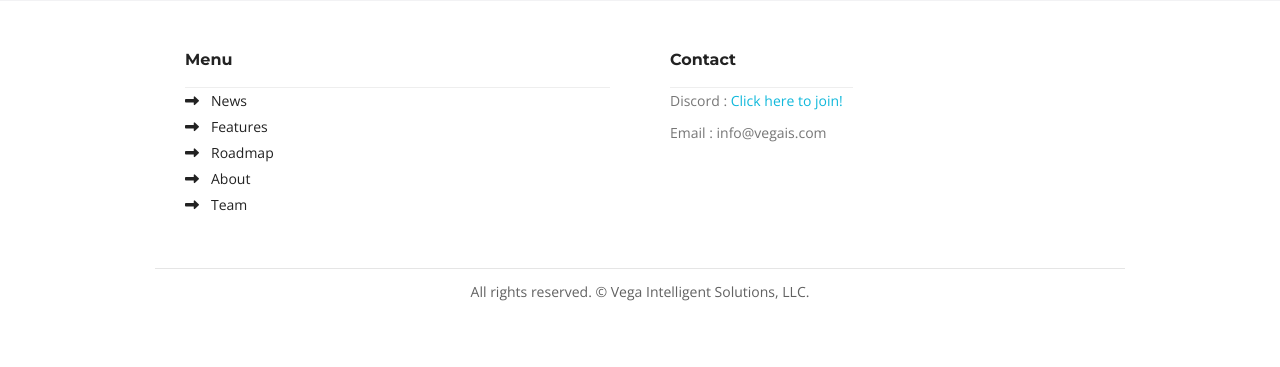
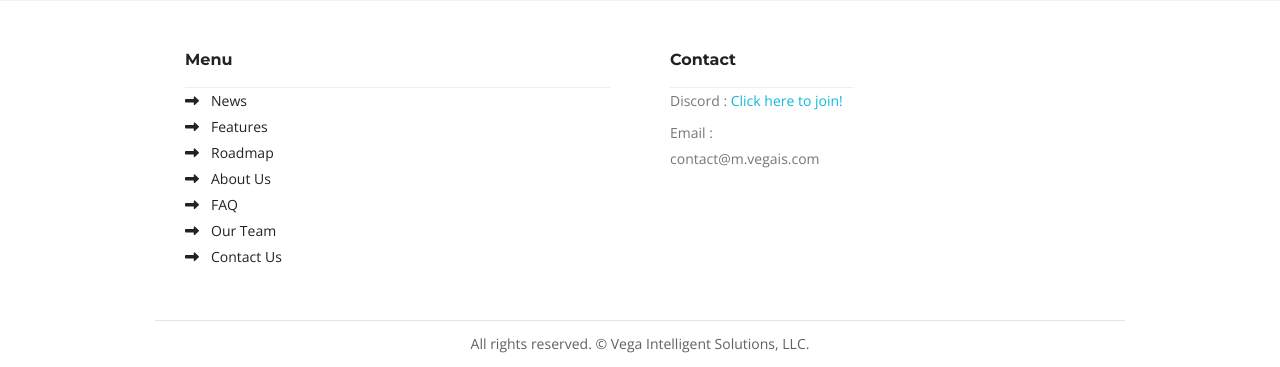
Before and after one commit to VegaAISolutions/VAISWeb, a Flask app: page / in a window 1280 px wide. Shown: the part 5332-5699 px from the top of the page. Before the commit the page ends 5633 px from the top, so only its background shows below. Run offline with Flask 2, Linux system fonts and the light colour scheme; some libraries are stand-ins or nearby versions.

Commit message:
added whitepaper, minor changes

```diff
--- a/app/templates/index/index.html
+++ b/app/templates/index/index.html
@@ -143,7 +143,7 @@
                         </div>
 
                         </div>
-						<div class="features_section" align="center"><a href="/whitepaper" target="_blank">
+						<div class="features_section" align="center"><a href="/static/assets/img/Vega-WhitePaper.pdf" target="_blank">
                             See our whitepaper</a></div>
 
                 </div>
--- a/app/templates/index/layout.html
+++ b/app/templates/index/layout.html
@@ -93,8 +93,10 @@
                             <li><a href="#news"><i class="fa fa-long-arrow-right" aria-hidden="true"></i>news</a></li>
                             <li><a href="#features"><i class="fa fa-long-arrow-right" aria-hidden="true"></i>features</a></li>
                             <li><a href="#road_map"><i class="fa fa-long-arrow-right" aria-hidden="true"></i>roadmap</a></li>
-							<li><a href="#our_team"><i class="fa fa-long-arrow-right" aria-hidden="true"></i>about</a></li>
-							<li><a href="#contact"><i class="fa fa-long-arrow-right" aria-hidden="true"></i>team</a></li>
+							<li><a href="#about_us"><i class="fa fa-long-arrow-right" aria-hidden="true"></i>about Us</a></li>
+							<li><a href="#faq"><i class="fa fa-long-arrow-right" aria-hidden="true"></i>FAQ</a></li>
+							<li><a href="#our_team"><i class="fa fa-long-arrow-right" aria-hidden="true"></i>Our Team</a></li>
+							<li><a href="#contact"><i class="fa fa-long-arrow-right" aria-hidden="true"></i>contact Us</a></li>
                         </ul>
                     </div>
                 </div>
@@ -103,7 +105,7 @@
                         <h3>contact</h3>
                         <ul class="footer_info_li">
                             <li>Discord : <a href="https://discord.gg/V7ejpEg">Click here to join!</a></li>
-                            <li>Email : info@vegais.com</li>
+                            <li>Email : contact@m.vegais.com</li>
                         </ul>
                     </div>
                 </div>
```
Also changed, not shown: 1 other file.
